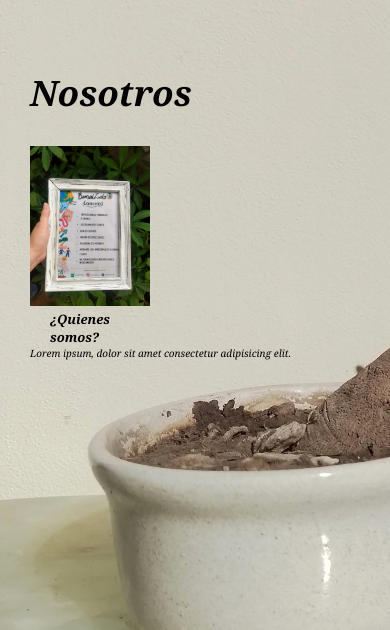
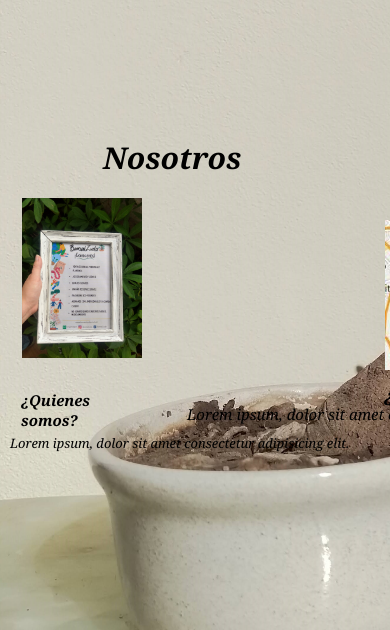
Before and after one commit to AldanaNahir/BonsaiZuda-Proyecto, a plain HTML site: page pages/nosotros.html in a window 390 px wide. Shown: the part 133-763 px from the top of the page. Drawn offline with Linux system fonts and the light colour scheme.

Commit message:
entrega 2

```diff
--- a/css/style.css
+++ b/css/style.css
@@ -88,7 +88,7 @@ main {
     margin-top: 20px;
 }
 
-.parrafo p{
+.parrafo p {
     margin: 50px;
     width: 700px;
     padding-right: 300px;
@@ -103,46 +103,52 @@ main {
     border-radius: 8px;
 }
 
-.boton button a:hover{
+.boton button a:hover {
     color: rgb(0, 0, 0);
 }
 
-.boton button a{
+.boton button a {
     color: rgb(35, 56, 29);
     text-decoration: none;
 }
+
 /**------------MAIN NOSOTROS------------**/
-.nosotros-main{
+.nosotros-main {
     background-image: url(../assets/img/ll.jpg);
     background-attachment: fixed;
     background-repeat: no-repeat;
     background-size: cover;
-    position:relative;
+    position: relative;
     min-height: 100vh;
     display: flex;
     flex-direction: row;
 
 }
-.banner-index h1{
+
+.banner-index h1 {
     margin-right: 700px;
     font-size: 40px;
     margin-top: 30px;
 
 }
+
 .articulo-1 {
     margin: 30px;
     margin-right: 250px;
 
 }
+
 .articulo-1 h2 {
     margin-right: 170px;
 }
-.articulo-2{
-    margin:-50px;
+
+.articulo-2 {
+    margin: -50px;
     margin-left: 500px;
 
 }
-.articulo-2 h3{
+
+.articulo-2 h3 {
     margin-left: 200px;
 }
 
@@ -158,17 +164,17 @@ footer {
     height: 45px;
     bottom: 0;
     width: 100%;
-    flex-direction:row;
+    flex-direction: row;
     justify-content: space-around;
-    align-items:center;
+    align-items: center;
 }
 
-.footer-text h5{
+.footer-text h5 {
     font-size: medium;
     color: rgb(35, 56, 29)
 }
 
-.footer-img a{
+.footer-img a {
     gap: 60px;
     align-items: center;
     margin: 70px;
@@ -201,57 +207,70 @@ footer {
 
 
     }
+
     main {
         background-image: url(../assets/img/tablet.jpg);
         background-attachment: fixed;
         background-repeat: no-repeat;
         background-size: cover;
         gap: 10px;
-        position: fixed;
-        align-items:center;
+        align-items: center;
     }
-    .container h1{
+
+    .container h1 {
         padding-left: 90px;
     }
 
-    .parrafo p{
+    .parrafo p {
         padding: 10px;
         padding-left: 230px;
 
     }
+
     footer {
         height: 70px;
         align-items: center;
         flex-direction: column;
     }
-    .nosotros-main{
+
+    .nosotros-main {
         background-image: url(../assets/img/ll.jpg);
         background-attachment: fixed;
         background-repeat: no-repeat;
         background-size: cover;
-        position:fixed;
+        position: fixed;
         min-height: 100vh;
         display: flex;
 
     }
-    .banner-index h1{
-        margin-right: 700px;
-        font-size: 35px;
-        margin-left: 30px;
+
+    .banner-index h1 {
+        margin-left: 123px;
+        font-size: 40px;
+        margin-top: -116px;
+        gap: 90px;
 
     }
+
     .articulo-1 {
+        font-size: 35px;
+        margin: 20px;
+        margin-left: 68px;
+    }
+
+    .articulo-1 h2 {
+        width: 15px;
         font-size: 15px;
+    }
 
+    .articulo-1 p {
+        font-size: small;
     }
-    .articulo-1 h2 {
-        margin-right: 140px;
-        width: 15px;
-        font-size: small;
-        padding-left: 20px;
-    }
-    .articulo-1 p{
-        font-size: 10px;
+
+    .articulo-2 {
+        font-size: 15px;
+        margin: -252px;
+        margin-left: 385px;
     }
 
 
@@ -290,31 +309,85 @@ footer {
             background-repeat: no-repeat;
             background-size: cover;
             gap: 20px;
-        position: fixed;
         }
 
-    .container h1{
+        .container h1 {
             padding-right: 300px;
             font-size: medium;
         }
-    .parrafo p{
+
+        .parrafo p {
             padding-right: 210px;
             padding: 10px;
-        margin:20px;
+            margin: 20px;
             font-size: small;
             width: 300px;
         }
-    .boton button{
+
+        .boton button {
             margin: 10px;
             font-size: small;
         }
+
         footer {
             height: 80px;
             align-items: center;
             flex-direction: column;
 
         }
-    .footer-img a{
+
+        .footer-img a {
             margin: 40px;
         }
+
+        .nosotros-main {
+            background-image: url(../assets/img/ll.jpg);
+            background-attachment: fixed;
+            background-repeat: no-repeat;
+            background-size: cover;
+            position: fixed;
+            min-height: 100vh;
+            display: flex;
+
         }
+
+        .banner-index h1 {
+            margin-left: 103px;
+            font-size: 30px;
+            margin-top: -128px;
+
+        }
+
+        .articulo-1 {
+            font-size: 35px;
+            margin: 20px;
+            margin-left: 22px;
+        }
+        .articulo-1 h2{
+            margin: -12px;
+            margin-left: -1px;
+            padding-top: 34px;
+        }
+        .articulo-1 p{
+            margin: -12px;
+            margin-right: -250px;
+            padding-top: 16px;
+        }
+        .articulo-2 {
+            font-size: 15px;
+            margin: -252px;
+            margin-left: 385px;
+        }
+        .articulo-2 h3{
+            margin: 9px;
+            margin-left: -1px;
+        }
+        .articulo-2 p{
+            margin: -12px;
+            margin-left: -198px;
+        }
+
+
+
+    }
+}
--- a/pages/nosotros.html
+++ b/pages/nosotros.html
@@ -38,7 +38,7 @@
                         <article class="articulo-2">
                             <img src="../assets/img/mapa.jpg" width="150px" alt="">
                             <div>
-                                <h3>¿Dónde estamos?</h2>
+                                <h3>¿Dónde estamos?</h3>
                                 <p>Lorem ipsum, dolor sit amet consectetur adipisicing elit.</p>
                             </div>
                         </article>
```
Lines whose indentation alone changed are shown as unchanged.
